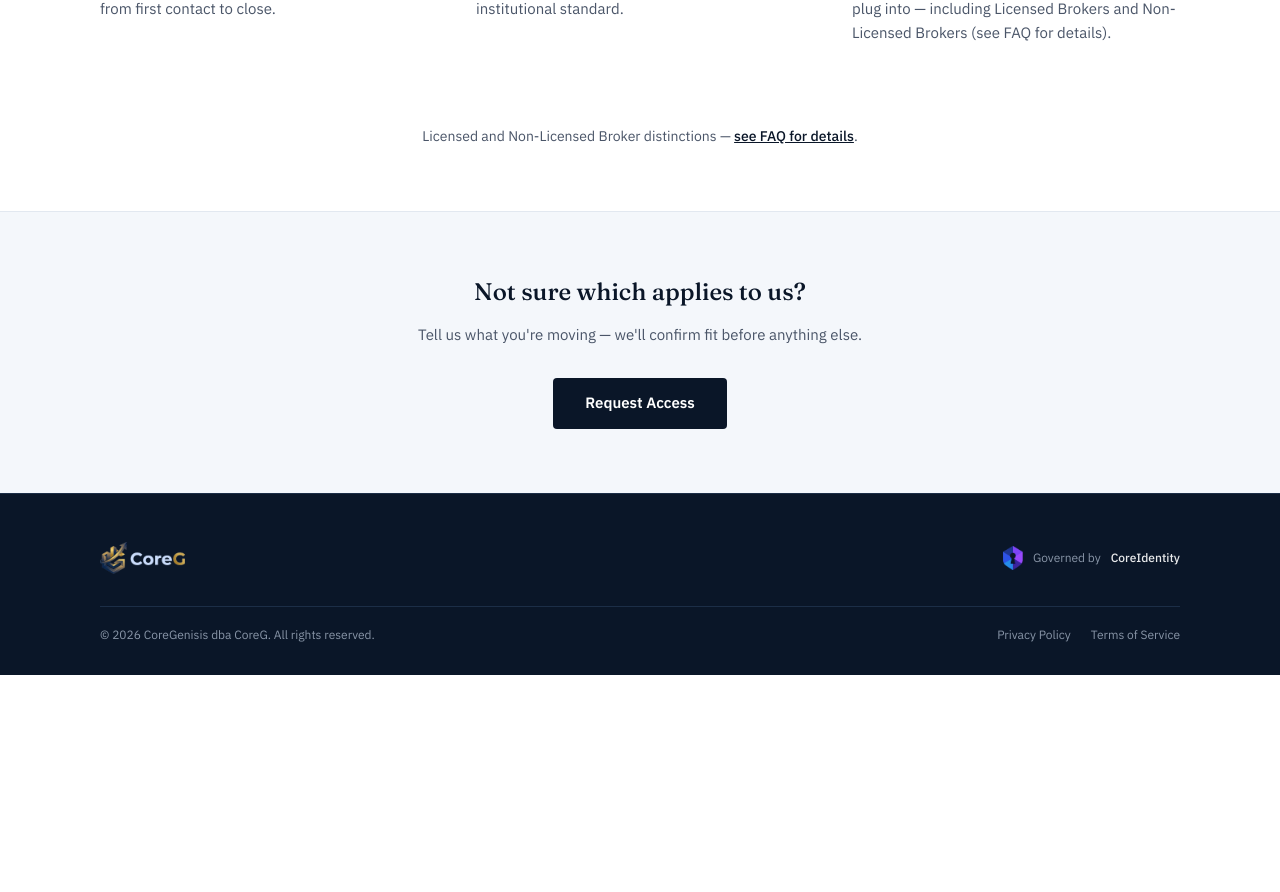
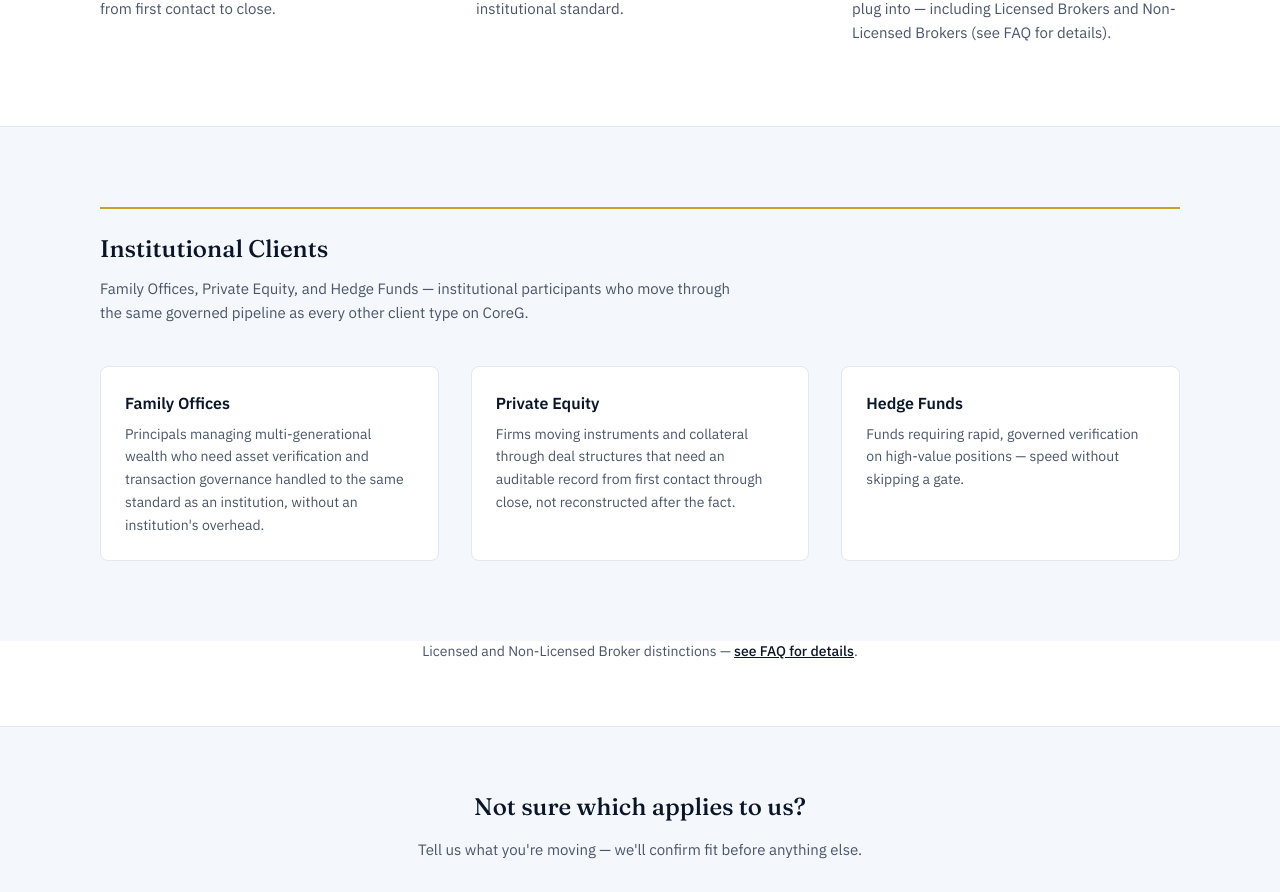
Before and after one commit to CoreGAdmin/coregenisis-site, a React (Vite) app: page /who-we-serve in a window 1280 px wide. Shown: the part 698-1590 px from the top of the page. Before the commit the page ends 1373 px from the top, so only its background shows below. Built offline with nearby package versions, Linux system fonts and the light colour scheme.

Commit message:
feat: add Institutional Clients (Family Offices, PE, Hedge Funds) to Who We Serve

```diff
--- a/src/data/content.js
+++ b/src/data/content.js
@@ -25,3 +25,12 @@
   { label: "PCM Participants",
     body: "Intermediaries and referrers in private capital markets who need a compliant pipeline they can plug into — including Licensed Brokers and Non-Licensed Brokers (see FAQ for details)." },
 ];
+
+export const INSTITUTIONAL_CLIENTS = [
+  { label: "Family Offices",
+    body: "Principals managing multi-generational wealth who need asset verification and transaction governance handled to the same standard as an institution, without an institution's overhead." },
+  { label: "Private Equity",
+    body: "Firms moving instruments and collateral through deal structures that need an auditable record from first contact through close, not reconstructed after the fact." },
+  { label: "Hedge Funds",
+    body: "Funds requiring rapid, governed verification on high-value positions — speed without skipping a gate." },
+];
--- a/src/pages/WhoWeServe.jsx
+++ b/src/pages/WhoWeServe.jsx
@@ -1,8 +1,8 @@
+import { Link } from "react-router-dom";
 import PageNav from "../components/PageNav.jsx";
 import PageFooter from "../components/PageFooter.jsx";
 import { ComingSoonButton } from "../components/ComingSoonButton.jsx";
-import { Link } from "react-router-dom";
-import { SERVES } from "../data/content.js";
+import { SERVES, INSTITUTIONAL_CLIENTS } from "../data/content.js";
 
 export default function WhoWeServe() {
   return (
@@ -12,7 +12,7 @@
         <div className="max-w-[760px] mx-auto">
           <div className="font-mono text-xs tracking-[0.1em] text-gold uppercase mb-4">Who We Serve</div>
           <h1 className="font-display text-[clamp(32px,4.5vw,52px)] font-medium leading-[1.15] text-white mb-6">
-            Three kinds of participants. One governed pipeline.
+            Four kinds of participants. One governed pipeline.
           </h1>
           <p className="text-lg text-ice/85 max-w-[600px] mx-auto leading-relaxed">
             CoreG doesn't segment its platform by client type — everyone moves through the same
@@ -30,6 +30,30 @@
           ))}
         </div>
       </section>
+
+      {/* INSTITUTIONAL CLIENTS — distinct block, not a flat card, since it
+          contains three sub-types with their own descriptors rather than
+          one entry with one line, unlike the three cards above. */}
+      <section className="bg-mist px-8 py-20 border-t border-[#E2E8F0]">
+        <div className="max-w-[1080px] mx-auto">
+          <div className="border-t-2 border-gold pt-6 mb-10">
+            <h2 className="font-display text-2xl font-medium text-navy mb-3">Institutional Clients</h2>
+            <p className="text-[15px] text-slate leading-relaxed max-w-[640px]">
+              Family Offices, Private Equity, and Hedge Funds — institutional participants
+              who move through the same governed pipeline as every other client type on CoreG.
+            </p>
+          </div>
+          <div className="grid gap-8 [grid-template-columns:repeat(auto-fit,minmax(240px,1fr))]">
+            {INSTITUTIONAL_CLIENTS.map((c) => (
+              <div key={c.label} className="bg-white border border-[#E2E8F0] rounded-lg p-6">
+                <h3 className="text-base font-semibold text-navy mb-2">{c.label}</h3>
+                <p className="text-[14px] text-slate leading-relaxed">{c.body}</p>
+              </div>
+            ))}
+          </div>
+        </div>
+      </section>
+
       <section className="bg-white px-8 pb-16 text-center">
         <p className="text-[14px] text-slate">
           Licensed and Non-Licensed Broker distinctions — <Link to="/faq" className="text-navy underline font-medium">see FAQ for details</Link>.
```
